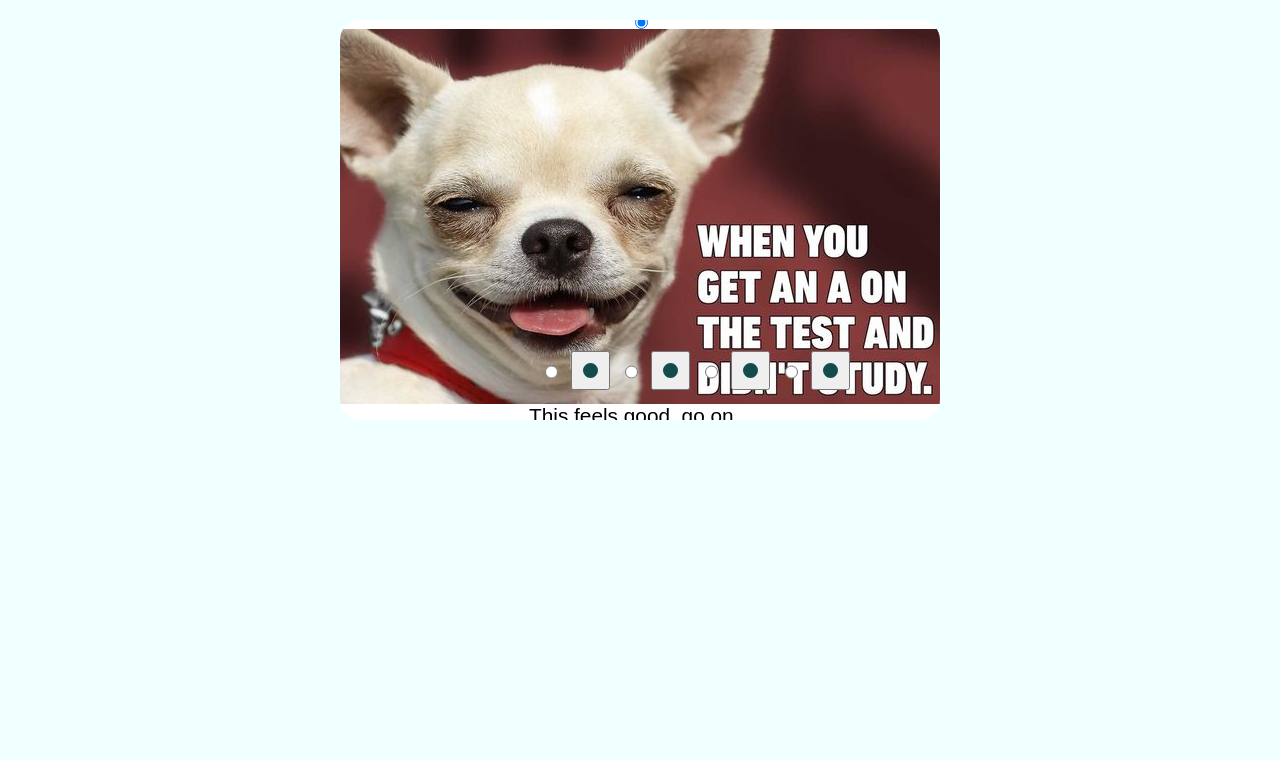
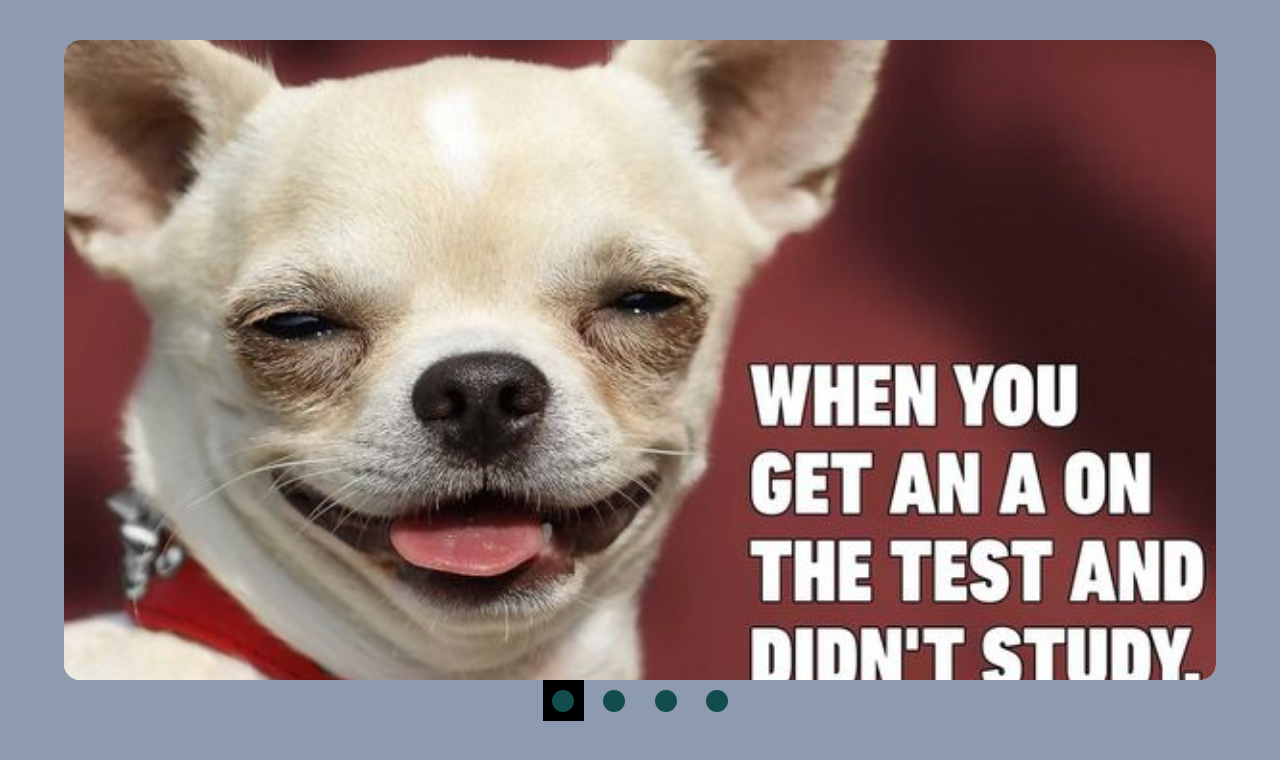
Before and after one commit to tedgregory/cssMemSlider, a plain HTML site: page cssMemSlider/index.html in a window 1280 px wide. Drawn offline with Linux system fonts and the light colour scheme.

Commit message:
feat: basic dynamics applied with checkboxes (Thu, May 12, 2022 08:10:30 PM)

```diff
--- a/cssMemSlider/index.html
+++ b/cssMemSlider/index.html
@@ -12,39 +12,36 @@
 
 <body>
   <main class="slider">
+    <input type="radio" id="nav1" name="nav" checked>
+    <input type="radio" id="nav2" name="nav">
+    <input type="radio" id="nav3" name="nav">
+    <input type="radio" id="nav4" name="nav">
     <div class="slider__box">
       <div class="slider__slides">
         <div id="slides__1" class="slide">
-          <input type="radio" id="nav1" name="nav" checked>
           <img src="assets/atest.jpg" alt="Passed test" class="slide__image">
           <p class="slide__text">This feels good. go on...</p>
         </div>
         <div id="slides__2" class="slide">
-          <input type="radio" id="nav2" name="nav">
           <img src="assets/doggy.jpg" alt="Helium dog" class="slide__image">
           <p class="slide__text">Push the ceiling to the next...</p>
         </div>
         <div id="slides__3" class="slide">
-          <input type="radio" id="nav3" name="nav">
           <img src="assets/canadian.jpg" alt="Canadians work" class="slide__image">
           <p class="slide__text">Work hard to hit the goal...</p>
         </div>
         <div id="slides__4" class="slide">
-          <input type="radio" id="nav4" name="nav">
           <img src="assets/ruffday.jpg" alt="Relax dog" class="slide__image">
           <p class="slide__text">To get a perfect relax!</p>
         </div>
       </div>
-      <form class="slider__nav">
-        <input type="radio" id="nav1" name="nav">
-        <label for="nav1"><button class="slider__navlink" formaction="#slides__1"><span></span></button></label>
-        <input type="radio" id="nav2" name="nav">
-        <label for="nav2"><button class="slider__navlink" formaction="#slides__2"><span></span></button></label>
-        <input type="radio" id="nav3" name="nav">
-        <label for="nav3"><button class="slider__navlink" formaction="#slides__3"><span></span></button></label>
-        <input type="radio" id="nav4" name="nav">
-        <label for="nav4"><button class="slider__navlink" formaction="#slides__4"><span></span></button></label>
-      </form>
+
+    </div>
+    <div class="slider__nav">
+      <label for="nav1"><span></span></label>
+      <label for="nav2"><span></span></label>
+      <label for="nav3"><span></span></label>
+      <label for="nav4"><span></span></label>
     </div>
   </main>
 </body>
--- a/cssMemSlider/style/main.css
+++ b/cssMemSlider/style/main.css
@@ -2,46 +2,42 @@
 
 :root {
   scroll-behavior: smooth;
+  box-sizing: border-box;
 }
 
 body {
-  background-color: azure;
+  background-color: #8e9aaf;
   margin: 0px;
   padding: 0px;
   font-size: 10px;
 }
 
-.wrapper {
+.slider {
   display: flex;
+  flex-direction: column;
   align-items: center;
   justify-content: center;
   height: 100%;
 }
 
-.slider {
-  display: flex;
-  align-items: center;
-  justify-content: center;
-  height: 100%;
+.slider input {
+  display:none;
 }
 
 .slider__box {
-  width: 100%;
-  max-width: 600px;
-  height: 400px;
-  margin: 20px;
-  text-align: center;
-  border-radius: 20px;
-  position: relative;
+  width: 90%;
+  margin-top: 5vh;
+  border-radius: 1rem;
   overflow: hidden;
 }
 
 .slider__slides {
+  width: 100%;
   display: flex;
-  overflow-x: scroll;
+  gap:10vw;
   position: relative;
   scroll-behavior: smooth;
-  scroll-snap-type: x mandatory;
+  transition: all .5s;
 }
 
 .slide {
@@ -49,69 +45,83 @@ body {
   flex-direction: column;
   justify-content: center;
   align-items: center;
-  flex-shrink: 0;
-  width: 100%;
-  height: 400px;
-  margin-right: 0px;
-  box-sizing: border-box;
   background: white;
-  transform-origin: center center;
-  transform: scale(1);
-  scroll-snap-align: center;
+  width:100%;
+  max-height:80vh;
 }
 
 .slide__image {
-  width: 100%;
+  width: 90vw;
 }
 
 .slide__text {
+  transition: all 0.5s;
   font: 1.3rem Arial, Verdana, sans-serif;
 }
 
 .slider__nav {
-  box-sizing: border-box;
   display: flex;
-  position: absolute;
-  bottom: 5%;
-  left: 50%;
-  margin-left: -100px;
+  justify-content: center;
+  gap: 1em;
   text-align: center;
 }
 
 .slider__nav label {
   position: relative;
   cursor: pointer;
-  padding:10px;
+  padding: 10px;
 }
 
-.slider__nav input {
-  opacity: 1;
-  font-size: 0px;
+.slider__nav label {
+  pointer-events: visible;
+  cursor: pointer;
+  padding: .6rem;
 }
-.slider__nav input:checked + label {
+
+.slider__nav label span {
+  display: block;
+  height: 1rem;
+  width: 1rem;
+  border-radius: 50%;
+  background-color: #134c4c;
+  border: .2rem solid #134c4c;
+  transition: all 0.3s;
+}
+
+.slider__nav label:hover span {
+  border-color: red;
+}
+
+.slider__nav label:active span {
+  background-color: white;
+}
+/* label styling */
+.slider input#nav1:checked~.slider__nav label:nth-child(1) {
   background-color: black;
 }
 
-.slider__navlink {
-  pointer-events: visible;
-  cursor: pointer;
-  padding: 10px;
+.slider input#nav2:checked~.slider__nav label:nth-child(2) {
+  background-color: black;
 }
 
-.slider__navlink span {
-  display: block;
-  height: 9px;
-  width: 9px;
-  border-radius: 50%;
-  background-color: #134c4c;
-  border: 3px solid #134c4c;
-  transition: all 0.3s;
+.slider input#nav3:checked~.slider__nav label:nth-child(3) {
+  background-color: black;
 }
 
-.slider__navlink:hover span {
-  border-color: red;
+.slider input#nav4:checked~.slider__nav label:nth-child(4) {
+  background-color: black;
 }
 
-.slider__navlink:active span {
-  background-color: white;
+/* slides switching */
+.slider input#nav1:checked~*> .slider__slides {
+  transform: translateX(0%);
 }
+.slider input#nav2:checked~*> .slider__slides {
+  transform: translateX(-100vw);
+}
+.slider input#nav3:checked~*> .slider__slides {
+  transform: translateX(-200vw);
+}
+.slider input#nav4:checked~*> .slider__slides {
+  transform: translateX(-300vw);
+}
```
